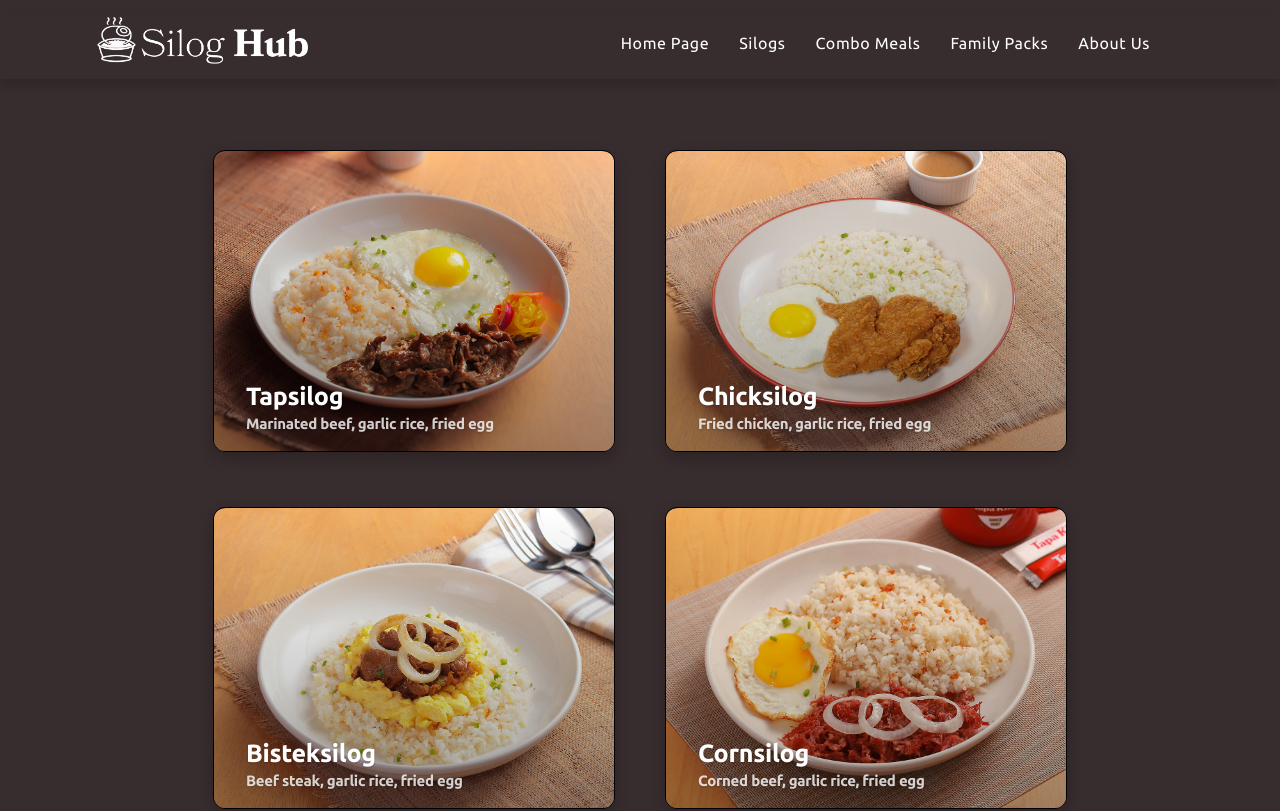
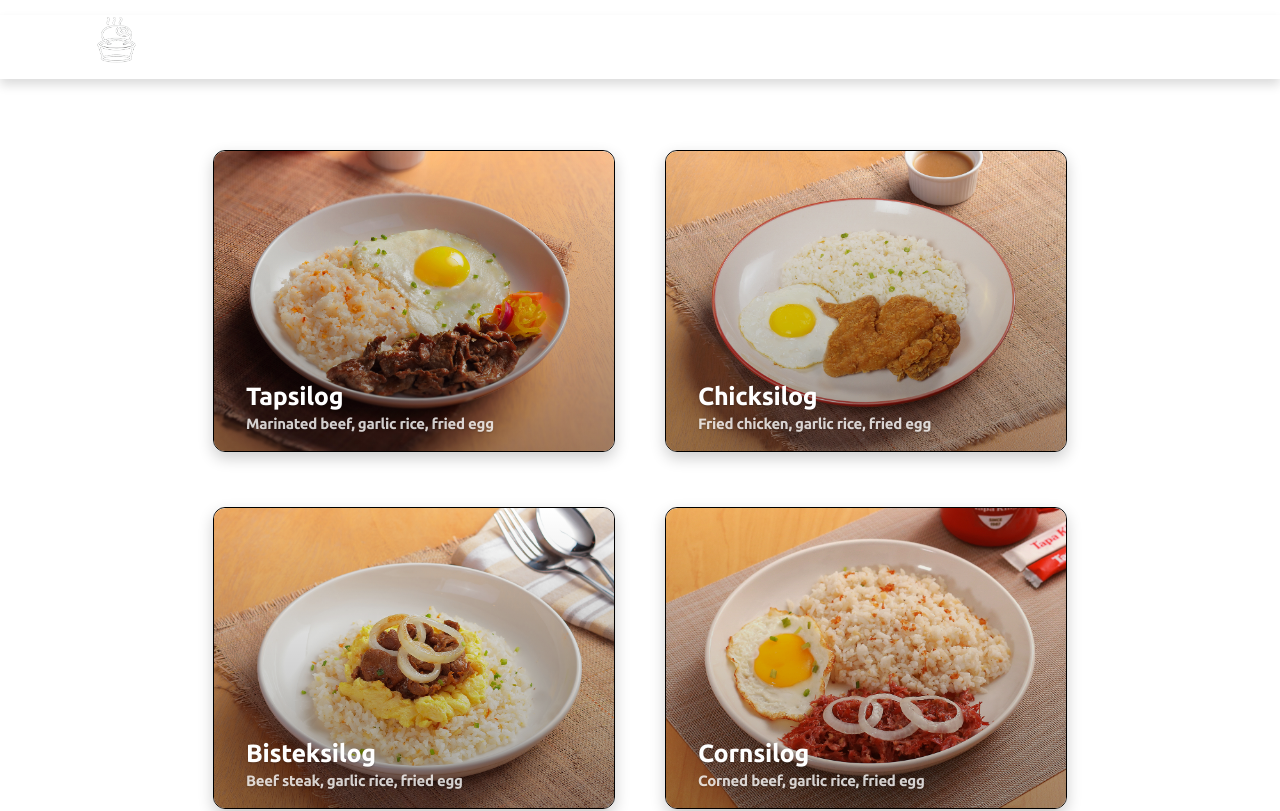
Before and after one commit to CharlesAbletes/silog-hub, a React (Vite) app: page /silogs in a window 1280 px wide. Shown: the top 811 px of the page. Built offline with nearby package versions, Linux system fonts and the light colour scheme; a web font is replaced by a local one.

Commit message:
Phase 1 layout and routing

```diff
--- a/src/App.jsx
+++ b/src/App.jsx
@@ -1,5 +1,6 @@
+import { Routes, Route } from 'react-router-dom';
+import MainLayout from './Layouts/MainLayout.jsx';
 
-import { Routes, Route } from 'react-router-dom';
 import HomePage from './Mainpages/HomePage.jsx'
 import Silogs from './Mainpages/Silogs.jsx'
 import ComboMeals from './Mainpages/ComboMeals.jsx'
@@ -9,17 +10,16 @@ import AboutUs from './Mainpages/AboutUs.jsx'
 
 function App() {
     return (
-      <>
-        <Routes>
-          <>
+      <Routes>
+        <Route element={<MainLayout />}>
             <Route path="/" element={<HomePage />} />
             <Route path="/silogs" element={<Silogs />} />
-            <Route path="/combomeals" element={<ComboMeals />} />
-            <Route path="/familypacks" element={<FamilyPacks />} />
-            <Route path="/aboutus" element={<AboutUs />} />
-          </>
-        </Routes>
-      </>
+        </Route>
+
+        <Route path="/combo-meals" element={<ComboMeals />} />
+        <Route path="/family-packs" element={<FamilyPacks />} />
+        <Route path="/about-us" element={<AboutUs />} />
+      </Routes>
     );
 }
 
--- a/src/CSS/favoritesection.css
+++ b/src/CSS/favoritesection.css
@@ -55,9 +55,11 @@
   position: relative;
   overflow: hidden;
 
-  border-style: solid; /* Required for the border to be visible */
+  /*
+  border-style: solid; /* Required for the border to be visible
   border-width: 1px;
-  border-color: black; /* Sets all four borders to red */
+  border-color: black; /* Sets all four borders to red
+  */
 }
 
 /* BLACK FADING OVERLAY */
--- a/src/CSS/feedbacksection.css
+++ b/src/CSS/feedbacksection.css
@@ -79,7 +79,7 @@
 .feedback-buttons button:hover {
   transform: scale(1.1);
   background-color: var(--text-primary);
-  color: #000000;
+  color: #ffffff;
 }
 
 /* Right column */
--- a/src/Components/Header.jsx
+++ b/src/Components/Header.jsx
@@ -31,9 +31,9 @@ function Header() {
             <ul>
               <li className="homepage"><NavLink to="/">Home Page</NavLink></li>
               <li className="silogs"><NavLink to="/silogs">Silogs</NavLink></li>
-              <li className="combomeals"><NavLink to="/combomeals">Combo Meals</NavLink></li>
-              <li className="familypacks"><NavLink to="/familypacks">Family Packs</NavLink></li>
-              <li className="aboutus"><NavLink to="/aboutus">About Us</NavLink></li>
+              <li className="combomeals"><NavLink to="/combo-meals">Combo Meals</NavLink></li>
+              <li className="familypacks"><NavLink to="/family-packs">Family Packs</NavLink></li>
+              <li className="aboutus"><NavLink to="/about-us">About Us</NavLink></li>
             </ul>
           </nav>
         </div>
--- /dev/null
+++ b/src/Layouts/MainLayout.jsx
@@ -0,0 +1,17 @@
+import {Outlet} from "react-router-dom";
+import Header from "../Components/Header";
+import Footer from "../Components/Footer";
+
+function MainLayout(){
+    return (
+        <>
+        <Header />
+        <main>
+            <Outlet />
+        </main>
+        <Footer />
+        </>
+    )
+}
+
+export default MainLayout
--- a/src/Mainpages/HomePage.jsx
+++ b/src/Mainpages/HomePage.jsx
@@ -1,18 +1,17 @@
-import Header from '../Components/Header.jsx'
+import { NavLink } from "react-router-dom"
+
 import Favorites from '../Components/Sections/FavoritesSection.jsx'
 import FollowUs from '../Components/Sections/FollowSection.jsx'
 import ExploreCategory from '../Components/Sections/ExploreCategory.jsx'
-import '../CSS/homepage.css'
-import { NavLink } from "react-router-dom"
 import HeroMarquee from '../Components/Sections/HeroMarquee.jsx'
 import FeedbackSection from '../Components/Sections/FeedBackSection.jsx'
-import Footer from '../Components/Footer.jsx'
+
+import '../CSS/homepage.css'
 
 function HomePage() {
     return (
         <>
             <div className="hero-banner">
-                <Header />
                 <div className="overlay">
                     <h1 className="overlay-text">
                         Filipino Meal <br />
@@ -31,7 +30,6 @@ function HomePage() {
             <ExploreCategory />
             <HeroMarquee />
             <FeedbackSection />
-            <Footer />
         </>
     )
 }
--- a/src/Mainpages/Silogs.jsx
+++ b/src/Mainpages/Silogs.jsx
@@ -1,14 +1,12 @@
-import Header from '../Components/Header.jsx'
-import Footer from '../Components/Footer.jsx'
 import foodsData from '../Data/foodData.js'
 import Card from '../Components/Cards/Card.jsx'
+
 import '../CSS/card.css'
 import '../CSS/silogs.css'
 
 function Silogs() {
     return (
         <>
-            <Header />
             <main className="page-content">
                 <div className = "card-container">
                     {foodsData.map(foodsDetails => (
@@ -21,7 +19,6 @@ function Silogs() {
                     ))}
                 </div>
             </main>
-            <Footer />
         </>
     )
 }
--- a/src/index.css
+++ b/src/index.css
@@ -6,12 +6,12 @@
   line-height: 1.5;
   font-weight: 400;
 
-    /* backgrounds #F5F5F5 #faf3dd */
-  --bg-root: #372C2E;
+    /* backgrounds #F5F5F5 #faf3dd #372C2E*/
+  --bg-root: #ffffff;
 
   /* text */
-  --text-primary: #ffffff;
-  --text-secondary: #c6c6c6;
+  --text-primary: #000000;
+  --text-secondary: #777777;
 
   /* accent */
   --accent-primary: #F77F00;
```
Also changed, not shown: 1 other file (tests, documents, lock files or other folders).
